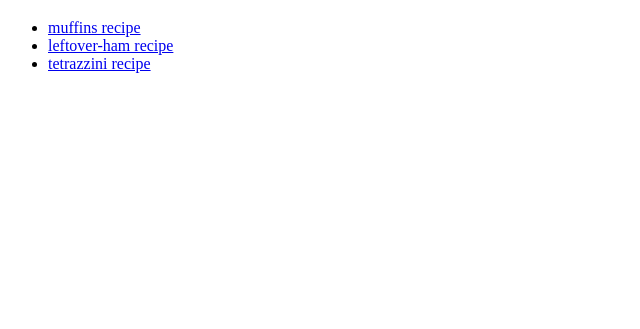
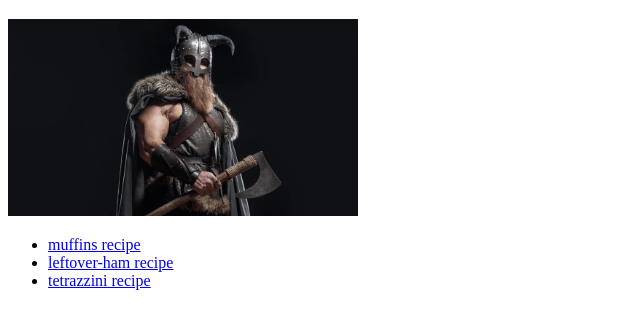
Before and after one commit to HeaDLuCK/Projet-Recipes, a plain HTML site: page index.html in a window 1280 px wide. Shown: the part 61-390 px from the top of the page, without its empty margins (0-640 px from the left). Drawn offline with Linux system fonts and the light colour scheme.

Commit message:
Add new img Odin to index page

```diff
--- a/index.html
+++ b/index.html
@@ -10,6 +10,7 @@
 
 <body>
     <h1>Odin Recipes</h1>
+    <img src="images/odin.jpg" alt="odin" width="350px">
     <ul>
         <li><a href="recipes/muffins.html">muffins recipe</a></li>
         <li><a href="recipes/leftover-ham.html">leftover-ham recipe</a></li>
```
